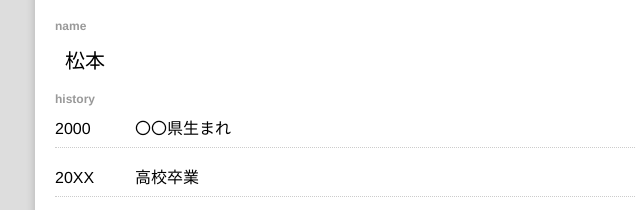
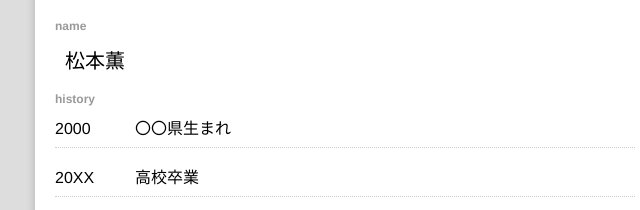
Before and after one commit to minstitch/simple_page-k-matsumoto-kua, a plain HTML site: page index.html in a window 1280 px wide. Shown: the part 371-581 px from the top of the page, 295-935 px from the left. Drawn offline with Linux system fonts and the light colour scheme.

Commit message:
名前を変更
名前を松本から松本薫に変更

```diff
--- a/index.html
+++ b/index.html
@@ -19,7 +19,7 @@
       <!-- 個人情報なので注意 -->
       <div class="profile">
         <h2 class="title">name</h2>
-        <h1 class="name">松本</h1>
+        <h1 class="name">松本薫</h1>
 
         <h2 class="title">history</h2>
         <ul class="history_list">
```
